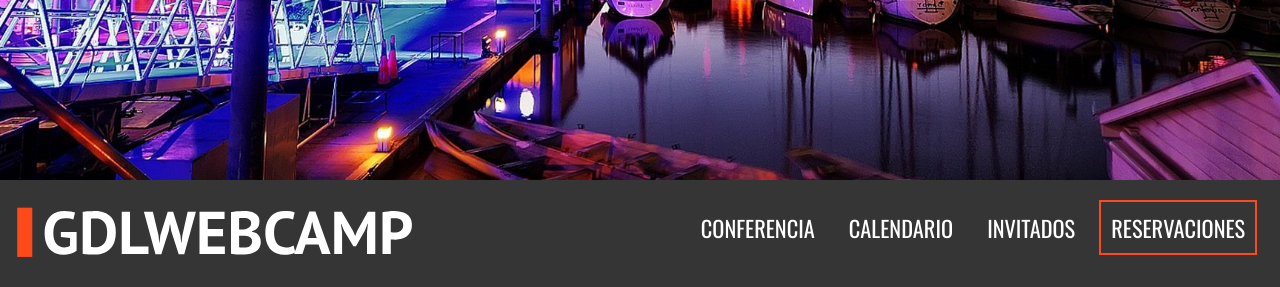
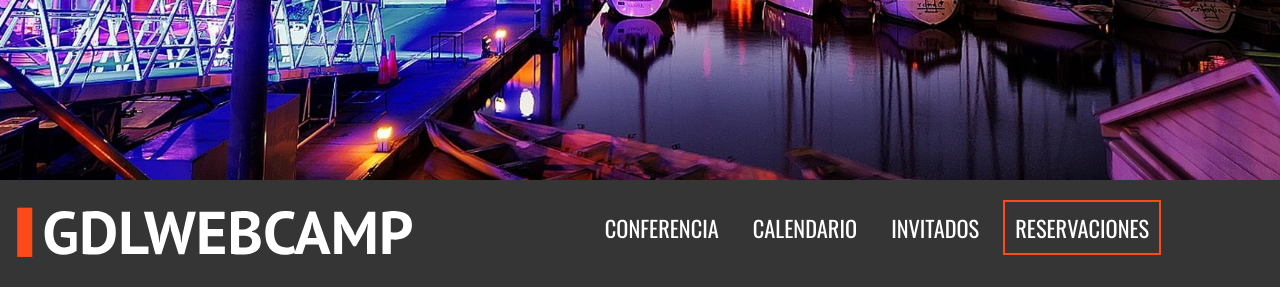
Before and after one commit to SebasAnderson/Taller3, a PHP site: page / in a window 1280 px wide. Shown: the part 620-907 px from the top of the page. Run offline with PHP 8.4, Linux system fonts and the light colour scheme.

Commit message:
Se corrige pading en reservaciones a 6 rem

```diff
--- a/css/main.css
+++ b/css/main.css
@@ -224,6 +224,7 @@ div.logo img {
 
 nav.navegacion-principal {
     display: none;
+    padding-right: 6rem;
 }
 
 nav.navegacion-principal a {
```
